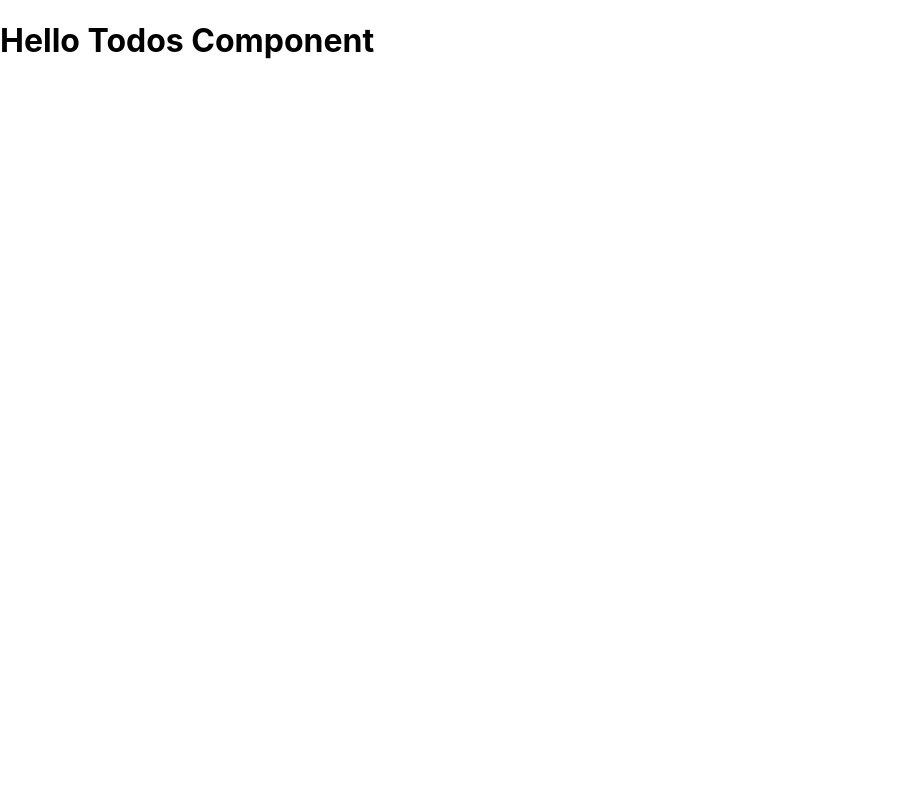
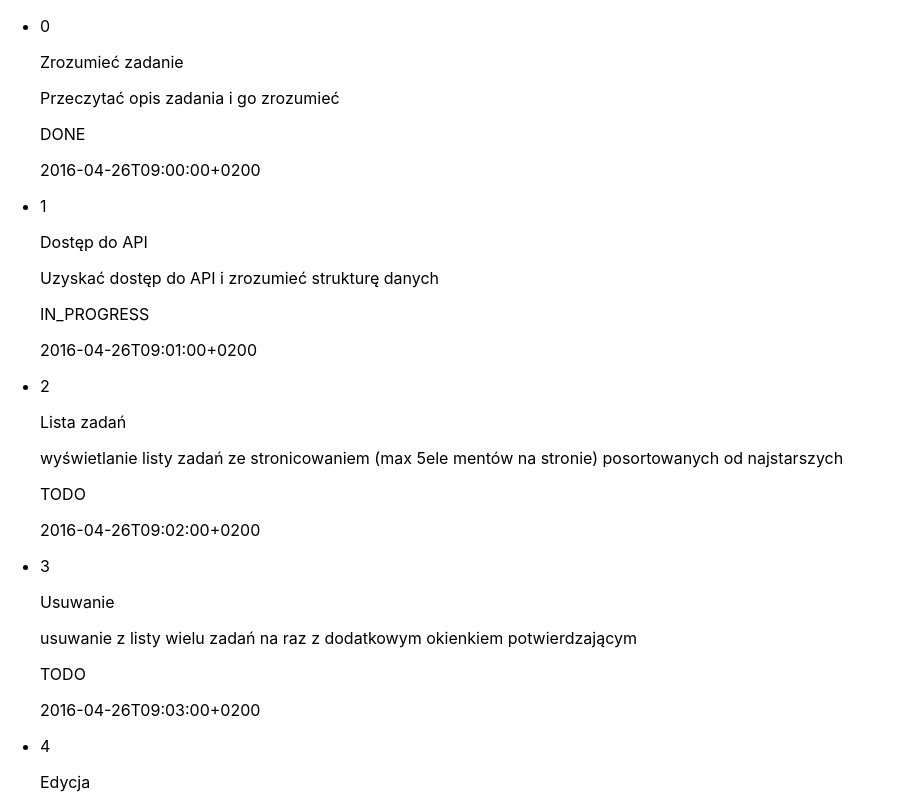
Before and after one commit to ewa81/InfoShareReactJSApplication, a React (Create React App) app: page / in a window 1280 px wide. Shown: the top 800 px of the page, without its empty margins (0-903 px from the left). Built offline with nearby package versions, Linux system fonts and the light colour scheme.

Commit message:
Create state todos, todos map.

```diff
--- a/src/Components/Todos.js
+++ b/src/Components/Todos.js
@@ -1,10 +1,102 @@
 import React, { Component } from "react";
 
 class Todos extends Component {
+  state = {
+    todos: [
+      {
+        id: 0,
+        title: "Zrozumieć zadanie",
+        description: "Przeczytać opis zadania i go zrozumieć",
+        status: "DONE",
+        createdAt: "2016-04-26T09:00:00+0200",
+      },
+      {
+        id: 1,
+        title: "Dostęp do API",
+        description: "Uzyskać dostęp do API i zrozumieć strukturę danych",
+        status: "IN_PROGRESS",
+        createdAt: "2016-04-26T09:01:00+0200",
+      },
+      {
+        id: 2,
+        title: "Lista zadań",
+        description:
+          "wyświetlanie listy zadań ze stronicowaniem (max 5ele mentów na stronie) posortowanych od najstarszych",
+        status: "TODO",
+        createdAt: "2016-04-26T09:02:00+0200",
+      },
+      {
+        id: 3,
+        title: "Usuwanie",
+        description:
+          "usuwanie z listy wielu zadań na raz z dodatkowym okienkiem potwierdzającym",
+        status: "TODO",
+        createdAt: "2016-04-26T09:03:00+0200",
+      },
+      {
+        id: 4,
+        title: "Edycja",
+        description:
+          "edytowanie szczegółów zadania (tytuł, opis, status [czekające, realizowane, gotowe]) z możliwością zmiany statusów tylko w przód (czekające -> realizowane, realizowane -> gotowe)",
+        status: "TODO",
+        createdAt: "2016-04-26T09:04:00+0200",
+      },
+      {
+        id: 5,
+        title: "Liczniki",
+        description:
+          "obok listy dodać liczniki zadań w poszczególnych statusach (wszystkich, nie tylko z wyświetlanej strony)",
+        status: "TODO",
+        createdAt: "2016-04-26T09:05:00+0200",
+      },
+      {
+        id: 6,
+        title: "Kolory statusów",
+        description: "rozróżnianie kolorami zadań w poszczególnych statusach",
+        status: "TODO",
+        createdAt: "2016-04-26T09:06:00+0200",
+      },
+      {
+        id: 7,
+        title: "Filtrowanie po statusach",
+        description:
+          "ograniczanie widoku tylko do wybranych statusów (jednego bądź wielu)",
+        status: "TODO",
+        createdAt: "2016-04-26T09:07:00+0200",
+      },
+      {
+        id: 8,
+        title: "Statystyki dzienne",
+        description:
+          "zliczanie ile maksymalnie zadań było w tym samym czasie realizowanych w danym dniu",
+        status: "TODO",
+        createdAt: "2016-04-26T09:08:00+0200",
+      },
+      {
+        id: 9,
+        title: "Zaniedbane zadania",
+        description:
+          "wyróżnianie zadań, które są realizowane dłużej niż 3 dni bądź czekają na realizację dłużej niż 5 dni (oba parametry niezależnie konfigurowalne i zapisywane w ciasteczku)",
+        status: "TODO",
+        createdAt: "2016-04-26T09:09:00+0200",
+      },
+    ],
+  };
+
   render() {
     return (
       <div>
-        <h1>Hello Todos Component</h1>
+        <ul>
+          {this.state.todos.map((todo, index) => (
+            <li key={index}>
+              <p>{todo.id}</p>
+              <p>{todo.title}</p>
+              <p>{todo.description}</p>
+              <p>{todo.status}</p>
+              <p>{todo.createdAt}</p>
+            </li>
+          ))}
+        </ul>
       </div>
     );
   }
```
